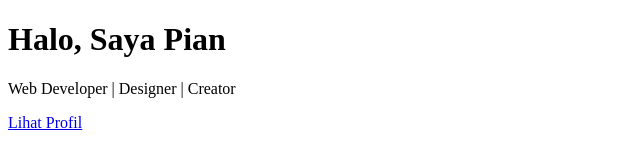
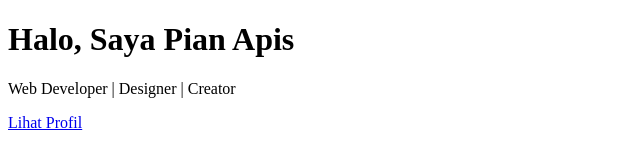
Before and after one commit to pian4pisss/pian4pisss.github.io, a plain HTML site: page index.html in a window 1280 px wide. Shown: the top 156 px of the page, without its empty margins (0-640 px from the left). Drawn offline with Linux system fonts and the light colour scheme.

Commit message:
Update index.html

```diff
--- a/index.html
+++ b/index.html
@@ -1,6 +1,6 @@
 <!DOCTYPE html> <html lang="en"> <head> <meta charset="UTF-8"> <meta name="viewport"
 content="width=device-width, initial-scale=1.0"> <title>My Portfolio</title> <link rel="stylesheet"
-href="style.css"> </head> <body> <header> <h1>Halo, Saya Pian</h1> <p>Web Developer |
+href="style.css"> </head> <body> <header> <h1>Halo, Saya Pian Apis</h1> <p>Web Developer |
 Designer | Creator</p> <a href="#about" class="btn">Lihat Profil</a> </header> <section
 id="about"> <h2>Tentang Saya</h2> <p>Saya pelajar SMK yang belajar membuat website
 menggunakan GitHub Pages.</p> </section> <footer> <p>© 2025 Nandz. All Rights Reserved.</p>
```
